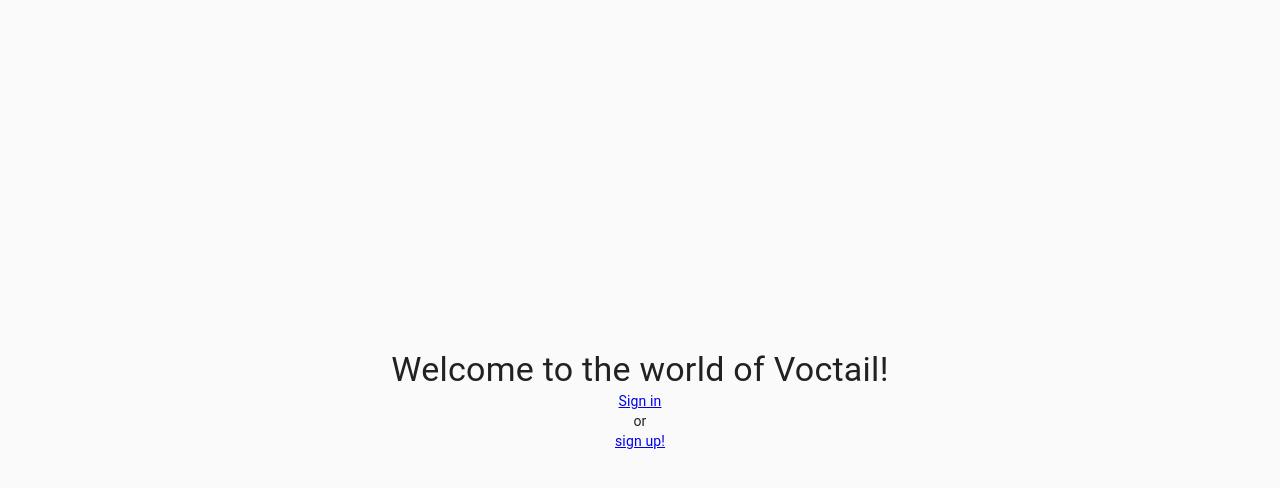
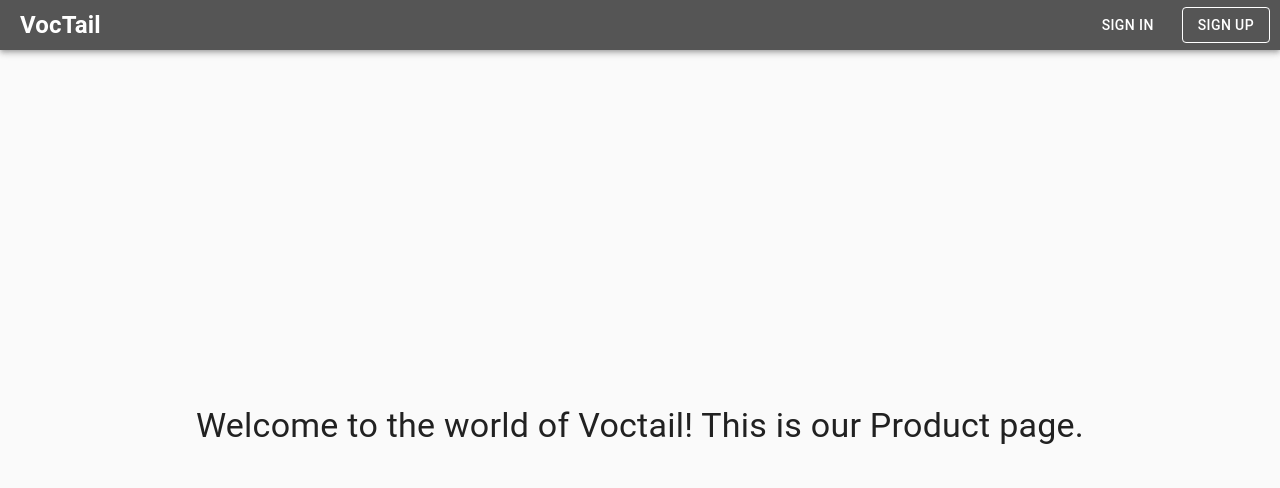
Before and after one commit to smithyworks/voctail, a React (Create React App) app in the folder frontend/: page / in a window 1280 px wide. Shown: the top 488 px of the page. Built offline with nearby package versions, Linux system fonts and the light colour scheme.

Commit message:
Create navigation bar and AppPage component.

```diff
--- a/frontend/package.json
+++ b/frontend/package.json
@@ -3,6 +3,7 @@
   "version": "0.1.0",
   "private": true,
   "author": "SoSe 2020 SEBA Master Team 53",
+  "proxy": "http://localhost:8080",
   "dependencies": {
     "@material-ui/core": "^4.9.14",
     "@material-ui/icons": "^4.9.1",
--- /dev/null
+++ b/frontend/src/components/AdminPage.js
@@ -0,0 +1,69 @@
+import React, { useState, useEffect } from "react";
+import { Link } from "react-router-dom";
+import { Grid, Typography as T, Divider } from "@material-ui/core";
+import { makeStyles } from "@material-ui/core/styles";
+
+import AppPage from "./AppPage.js";
+import { api } from "../utils";
+
+const useStyles = makeStyles({
+  container: { height: "100%", width: "100%" },
+  grid: { height: "100%", width: "100%" },
+  userItem: { display: "inline-block", width: "200px" },
+});
+
+function AdminPage({ ...props }) {
+  const classes = useStyles();
+  const [user, setUser] = useState();
+  const [usersList, setUsersList] = useState([]);
+
+  useEffect(() => {
+    api
+      .user()
+      .then(res => {
+        if (res) setUser(res.data);
+      })
+      .catch(err => console.log(err));
+
+    api
+      .users()
+      .then(res => {
+        if (res) setUsersList(res.data);
+      })
+      .catch(err => console.log(err));
+  }, []);
+
+  const userRows = usersList.map((u, i) => {
+    return (
+      <T key={i}>
+        <span className={classes.userItem}>{u?.user_id}</span>
+        <span className={classes.userItem}>{u?.name}</span>
+        <span className={classes.userItem}>{u?.email}</span>
+      </T>
+    );
+  });
+
+  return (
+    <AppPage id="admin-page">
+      <T variant="h4" gutterBottom>
+        Admin Page
+      </T>
+      <Divider style={{ margin: "10px 0 20px 0" }} />
+      <T variant="h5" gutterBottom>
+        Current User
+      </T>
+      <T>
+        <span className={classes.userItem}>{user?.user_id}</span>
+        <span className={classes.userItem}>{user?.name}</span>
+        <span className={classes.userItem}>{user?.email}</span>
+      </T>
+      <Divider style={{ margin: "10px 0 20px 0" }} />
+      <T variant="h5" gutterBottom>
+        All Users
+      </T>
+      {userRows}
+    </AppPage>
+  );
+}
+
+export default AdminPage;
--- /dev/null
+++ b/frontend/src/components/AppPage.js
@@ -0,0 +1,20 @@
+import React, { useState, useRef } from "react";
+import { Container } from "@material-ui/core";
+
+import TopNav from "./TopNav";
+import { tokens } from "../utils";
+
+// The AppPage is meant to be rendered directly into the id="root" element.
+
+function AppPage({ children, id, location }) {
+  return (
+    <>
+      <TopNav location={location} loggedIn={tokens.hasTokens()} />
+      <Container id={id} style={{ height: "100%", paddingTop: "52px" }}>
+        {children}
+      </Container>
+    </>
+  );
+}
+
+export default AppPage;
--- a/frontend/src/components/Error404Page.js
+++ b/frontend/src/components/Error404Page.js
@@ -2,21 +2,20 @@ import React from "react";
 import { Link } from "react-router-dom";
 import { Grid, Typography as T } from "@material-ui/core";
 import { makeStyles } from "@material-ui/core/styles";
+import AppPage from "./AppPage";
 
 const useStyles = makeStyles({
-  container: { height: "100%", width: "100%" },
   grid: { height: "100%", width: "100%" },
 });
 
 function Error404Page({ ...props }) {
   const classes = useStyles();
   return (
-    <div id="404-page" className={classes.container}>
+    <AppPage id="404-page">
       <Grid className={classes.grid} container justify="center" alignItems="center" direction="column">
         <T variant="h4">404! You seem to have gotten yourself lost!</T>
-        <Link to="/dashboard">Dashboard</Link> | <Link to="/signin">Signin</Link>
       </Grid>
-    </div>
+    </AppPage>
   );
 }
 
--- a/frontend/src/components/IntroPage.js
+++ b/frontend/src/components/IntroPage.js
@@ -3,20 +3,20 @@ import { Link } from "react-router-dom";
 import { Grid, Typography as T } from "@material-ui/core";
 import { makeStyles } from "@material-ui/core/styles";
 
+import AppPage from "./AppPage.js";
+
 const useStyles = makeStyles({
-  container: { height: "100%", width: "100%" },
   grid: { height: "100%", width: "100%" },
 });
 
-function IntroPage({ ...props }) {
+function IntroPage() {
   const classes = useStyles();
   return (
-    <div id="intro-page" className={classes.container}>
+    <AppPage id="intro-page">
       <Grid className={classes.grid} container justify="center" alignItems="center" direction="column">
-        <T variant="h4">Welcome to the world of Voctail!</T>
-        <Link to="/signin">Sign in</Link> or <Link to="/signup">sign up!</Link>
+        <T variant="h4">Welcome to the world of Voctail! This is our Product page.</T>
       </Grid>
-    </div>
+    </AppPage>
   );
 }
 
--- a/frontend/src/components/SigninPage.js
+++ b/frontend/src/components/SigninPage.js
@@ -110,11 +110,8 @@ function SigninPage({ signup: isSignupPage }) {
       });
   }
 
-  if (loggedIn) {
-    console.log("tokens", tokens.getTokens());
-    console.log("redirect");
-    return <Redirect to="/dashboard" />;
-  }
+  if (loggedIn) return <Redirect to="/dashboard" />;
+
   return (
     <Grid id="login-page" className={classes.page} container alignItems="center" justify="center">
       <Paper component="span" elevation={4} className={classes.paper}>
--- a/frontend/src/components/SignoutRedirect.js
+++ b/frontend/src/components/SignoutRedirect.js
@@ -4,7 +4,6 @@ import { Redirect } from "react-router-dom";
 import { tokens, api } from "../utils";
 
 function SignoutRedirect() {
-  console.log("signout");
   const [loggedOut, setLoggedOut] = useState(false);
   useEffect(() => {
     api
@@ -22,12 +21,14 @@ function SignoutRedirect() {
       });
   }, []);
 
-  let content = <Redirect to="/signin" />;
-  if (!loggedOut) {
-    content = <div>Signin out...</div>;
+  if (loggedOut) return <Redirect to="/" />;
+  else {
+    return (
+      <div style={{ height: "100%", width: "100%", display: "flex", alignItems: "center", justify: "center" }}>
+        Signin out...
+      </div>
+    );
   }
-
-  return <div id="signout">{content}</div>;
 }
 
 export default SignoutRedirect;
--- /dev/null
+++ b/frontend/src/components/TopNav.js
@@ -0,0 +1,178 @@
+import React, { useState, useRef } from "react";
+import { Link } from "react-router-dom";
+import {
+  Grid,
+  Typography as T,
+  AppBar,
+  Button,
+  Toolbar,
+  IconButton,
+  Menu,
+  MenuList,
+  MenuItem,
+  Paper,
+  ClickAwayListener,
+  Grow,
+  Popper,
+} from "@material-ui/core";
+import { makeStyles } from "@material-ui/core/styles";
+import AccountCircleIcon from "@material-ui/icons/AccountCircle";
+
+const useStyles = makeStyles({
+  bar: { backgroundColor: "#555" },
+  toolbar: {
+    height: "50px",
+  },
+  leftButtons: { height: "100%" },
+  logo: {
+    textDecoration: "none",
+    color: "white",
+    padding: "0 20px",
+    fontSize: "16px",
+    display: "flex",
+    alignItems: "center",
+    fontSize: "24px",
+    fontWeight: "bold",
+  },
+  link: {
+    textDecoration: "none",
+    color: "#ddd",
+    padding: "4px 20px 0 20px",
+    fontSize: "16px",
+    display: "flex",
+    alignItems: "center",
+    "&:hover": {
+      color: "white",
+      backgroundColor: "rgba(0,0,0,0.3)",
+    },
+  },
+  activeLink: {
+    textDecoration: "none",
+    color: "black",
+    backgroundColor: "#ddd",
+    padding: "4px 20px 0 20px",
+    fontSize: "16px",
+    display: "flex",
+    alignItems: "center",
+  },
+  profileButton: {
+    color: "white",
+    padding: "0",
+    height: "100%",
+    width: "50px",
+    borderRadius: 0,
+    "&:hover": {
+      backgroundColor: "rgba(0,0,0,0.3)",
+    },
+  },
+  menuPaper: { zIndex: "1000", borderTopLeftRadius: "0", borderTopRightRadius: 0 },
+  signinButtonsContainer: { height: "100%" },
+  signinButton: { margin: "0 10px", color: "white" },
+  signupButton: { margin: "0 10px", color: "white", borderColor: "white" },
+});
+
+function SigninButtons() {
+  const classes = useStyles();
+
+  return (
+    <Grid container alignItems="center" className={classes.signinButtonsContainer}>
+      <Button component={Link} to="/signin" className={classes.signinButton}>
+        Sign In
+      </Button>
+      <Button component={Link} to="/signup" variant="outlined" className={classes.signupButton}>
+        Sign Up
+      </Button>
+    </Grid>
+  );
+}
+
+function UserMenuButton() {
+  const classes = useStyles();
+
+  const userButtonRef = useRef();
+  const [userMenuOpen, setUserMenuOpen] = useState(false);
+
+  return (
+    <>
+      <IconButton
+        className={classes.profileButton}
+        ref={userButtonRef}
+        aria-controls={userMenuOpen ? "menu-list-grow" : undefined}
+        aria-haspopup="true"
+        onClick={() => setUserMenuOpen(!userMenuOpen)}
+      >
+        <AccountCircleIcon fontSize="large" />
+      </IconButton>
+
+      <Popper open={userMenuOpen} anchorEl={userButtonRef.current} placement="bottom-end" disablePortal>
+        <Paper className={classes.menuPaper}>
+          <ClickAwayListener onClickAway={() => setUserMenuOpen(false)}>
+            <MenuList autoFocusItem={userMenuOpen} id="menu-list-grow">
+              <MenuItem ocomponent={Link} to="/profile">
+                Profile
+              </MenuItem>
+              <MenuItem component={Link} to="/account">
+                Account
+              </MenuItem>
+              <MenuItem component={Link} to="/signout">
+                Sign Out
+              </MenuItem>
+            </MenuList>
+          </ClickAwayListener>
+        </Paper>
+      </Popper>
+    </>
+  );
+}
+
+function NavButtons({ location }) {
+  const classes = useStyles();
+
+  const dashboardLinkClass = location === "dashboard" ? classes.activeLink : classes.link;
+  const documentsLinkClass = location === "documents" ? classes.activeLink : classes.link;
+  const quizzesLinkClass = location === "quizzes" ? classes.activeLink : classes.link;
+  const classroomsLinkClass = location === "classrooms" ? classes.activeLink : classes.link;
+
+  return (
+    <>
+      <Link to="/dashboard" className={dashboardLinkClass}>
+        Dashboard
+      </Link>
+      <Link to="/documents" className={documentsLinkClass}>
+        Documents
+      </Link>
+      <Link to="/quizzes" className={quizzesLinkClass}>
+        Quizzes
+      </Link>
+      <Link to="/classrooms" className={classroomsLinkClass}>
+        Classrooms
+      </Link>
+    </>
+  );
+}
+
+function TopNav({ location, loggedIn }) {
+  const classes = useStyles();
+
+  const navButtons = loggedIn ? <NavButtons location={location} /> : null;
+  const rightContent = loggedIn ? <UserMenuButton /> : <SigninButtons />;
+
+  return (
+    <AppBar position="absolute" className={classes.bar}>
+      <Grid className={classes.toolbar} container alignItems="stretch" justify="space-between">
+        <Grid item>
+          <Grid container alignItems="stretch" className={classes.leftButtons}>
+            <Link to="/" className={classes.logo}>
+              VocTail
+            </Link>
+            {navButtons}
+          </Grid>
+        </Grid>
+
+        <Grid item>{rightContent}</Grid>
+      </Grid>
+    </AppBar>
+  );
+}
+
+export default TopNav;
--- a/frontend/src/components/index.js
+++ b/frontend/src/components/index.js
@@ -3,5 +3,6 @@ import SigninPage from "./SigninPage.js";
 import SignoutRedirect from "./SignoutRedirect.js";
 import Error404Page from "./Error404Page.js";
 import IntroPage from "./IntroPage.js";
+import AdminPage from "./AdminPage.js";
 
-export { DashboardPage, SigninPage, SignoutRedirect, Error404Page, IntroPage };
+export { DashboardPage, SigninPage, SignoutRedirect, Error404Page, IntroPage, AdminPage };
--- a/frontend/src/utils/tokens.js
+++ b/frontend/src/utils/tokens.js
@@ -18,3 +18,9 @@ export const flushTokens = () => {
   flushAccessToken();
   flushRefreshToken();
 };
+
+export const hasTokens = () => {
+  const [at, rt] = getTokens();
+  if (at && rt) return true;
+  else return false;
+};
```
Also changed, not shown: frontend/src/App.js (+7 -10 lines), frontend/src/components/DashboardPage.js (+4 -26 lines), 2 other files (tests, documents, lock files or other folders).
